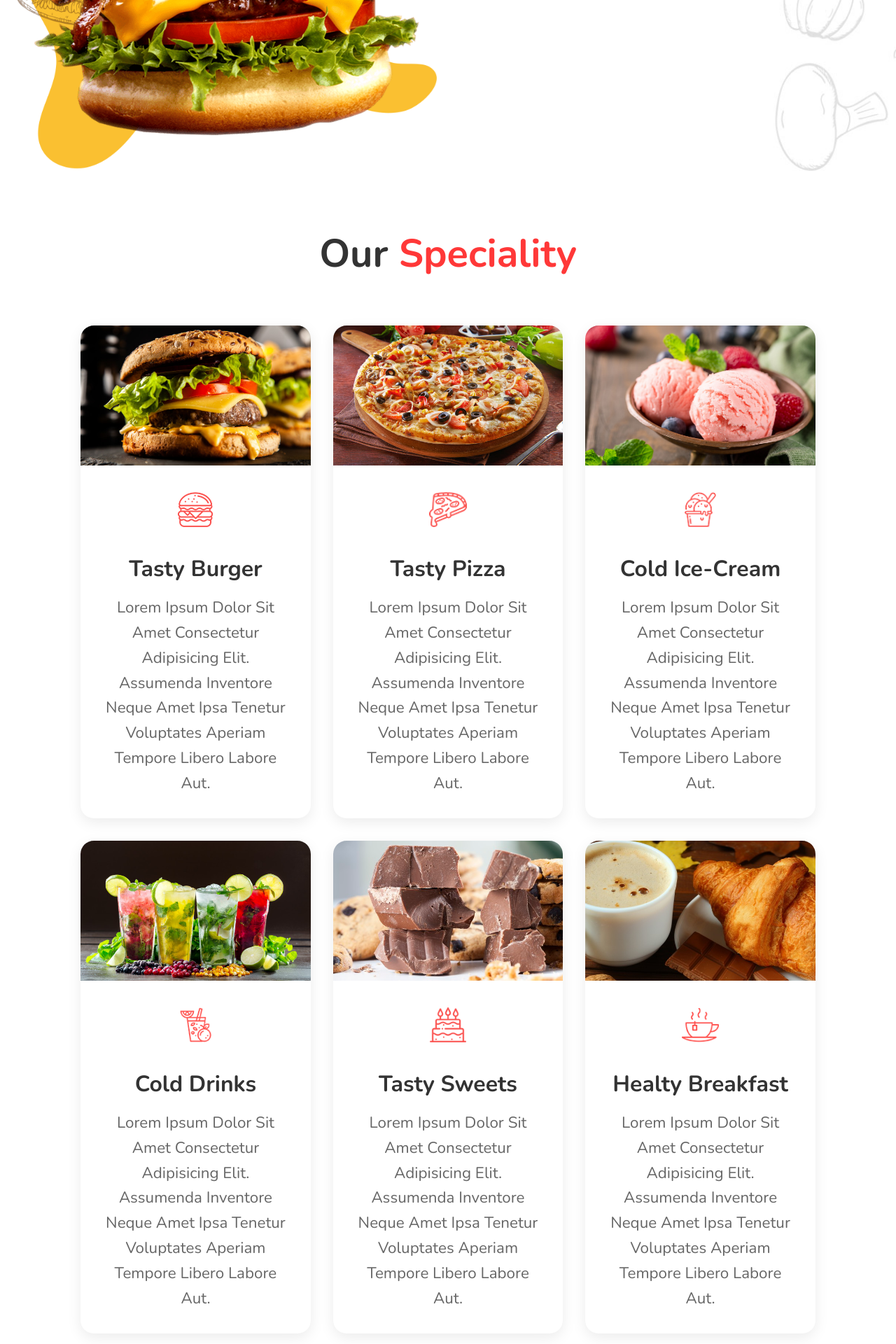
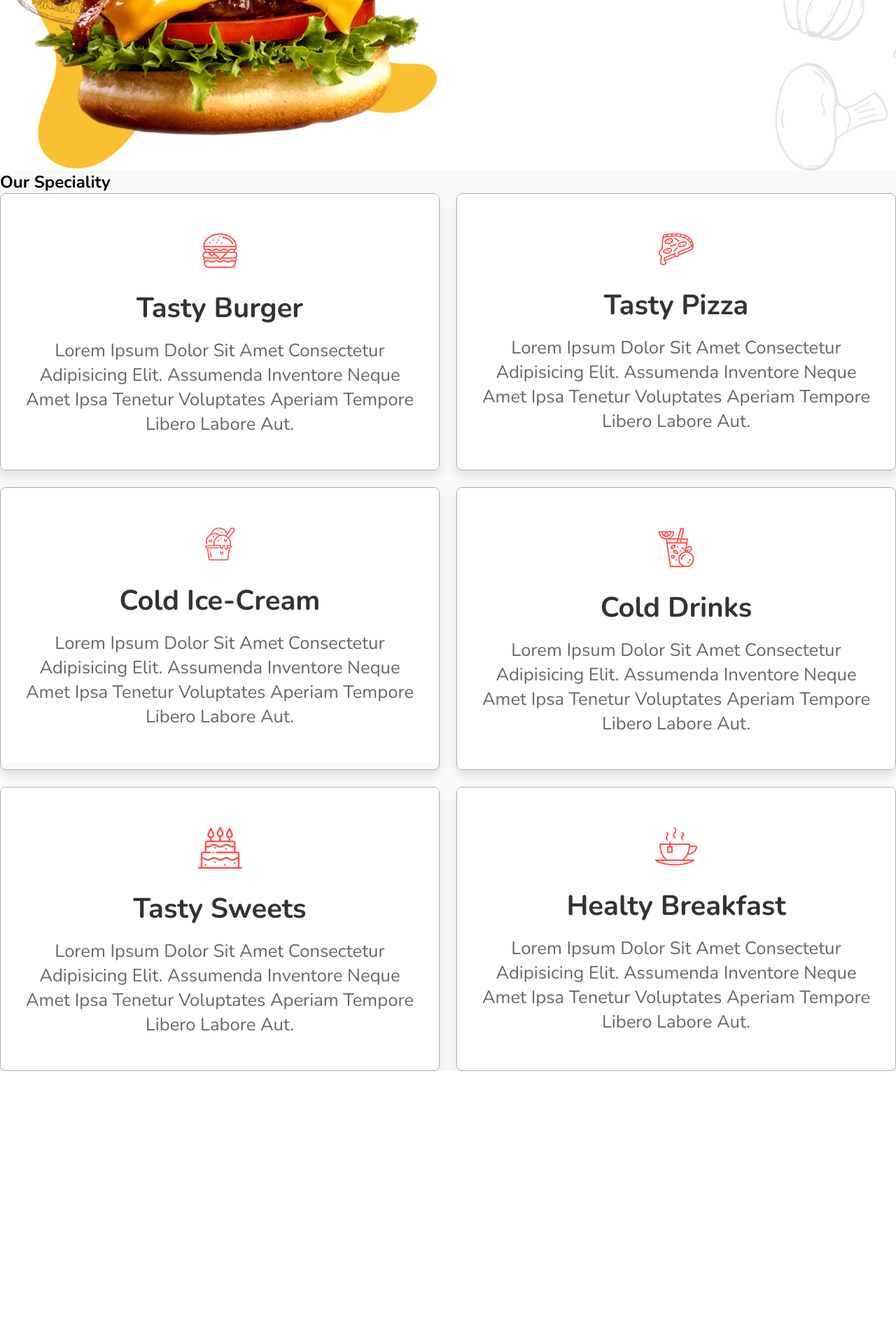
Before and after one commit to salilgupta332/Speedy-Bites, a Django app: page / in a window 1280 px wide. Shown: the part 607-2527 px from the top of the page at 70% size. After the commit the page ends 2137 px from the top, so only its background shows below. Run offline with Django 5.2, Linux system fonts and the light colour scheme; parts of the project's set-up code (start-up, migrations or seed data) failed here and were passed over.

Commit message:
speciality updated

```diff
--- a/static/css/landing_page.css
+++ b/static/css/landing_page.css
@@ -284,7 +284,7 @@ body {
 }
 
 
-.speciality {
+/* .speciality {
   padding: 5rem 9%;
   background-color: #fff;
   text-align: center;
@@ -345,7 +345,7 @@ body {
   font-size: 1.4rem;
   color: #666;
   line-height: 1.6;
-}
+} */
 
 /* Responsive Tweaks */
 @media (max-width: 768px) {
@@ -361,3 +361,56 @@ body {
     font-size: 1.2rem;
   }
 }
+
+.speciality .box-container{
+  display: flex;
+  flex-wrap: wrap;
+  gap:1.5rem;
+}
+
+.speciality .box-container .box{
+  flex:1 1 30rem;
+  position: relative;
+  overflow: hidden;
+  box-shadow: 0 .5rem 1rem rgba(0,0,0,.1);
+  border:.1rem solid rgba(0,0,0,.3);
+  cursor: pointer;
+  border-radius: .5rem;
+}
+
+.speciality .box-container .box .image{
+  height:100%;
+  width:100%;
+  object-fit: cover;
+  position: absolute;
+  top:-100%; left:0;
+}
+
+.speciality .box-container .box .content{
+  text-align: center;
+  background:#fff;
+  padding:2rem;
+}
+
+.speciality .box-container .box .content img{
+  margin:1.5rem 0;
+}
+
+.speciality .box-container .box .content h3{
+  font-size: 2.5rem;
+  color:#333;
+}
+
+.speciality .box-container .box .content p{
+  font-size: 1.6rem;
+  color:#666;
+  padding:1rem 0;
+}
+
+.speciality .box-container .box:hover .image{
+  top:0;
+}
+
+.speciality .box-container .box:hover .content{
+  transform: translateY(100%);
+}
```
